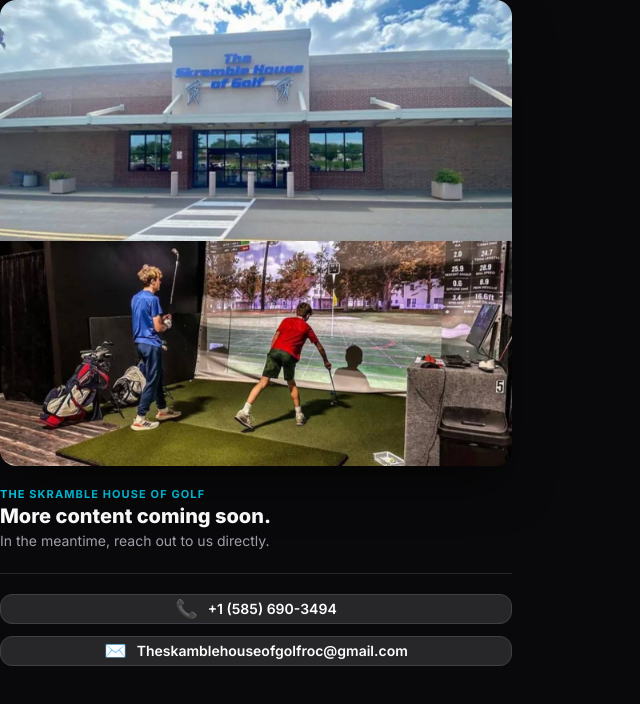
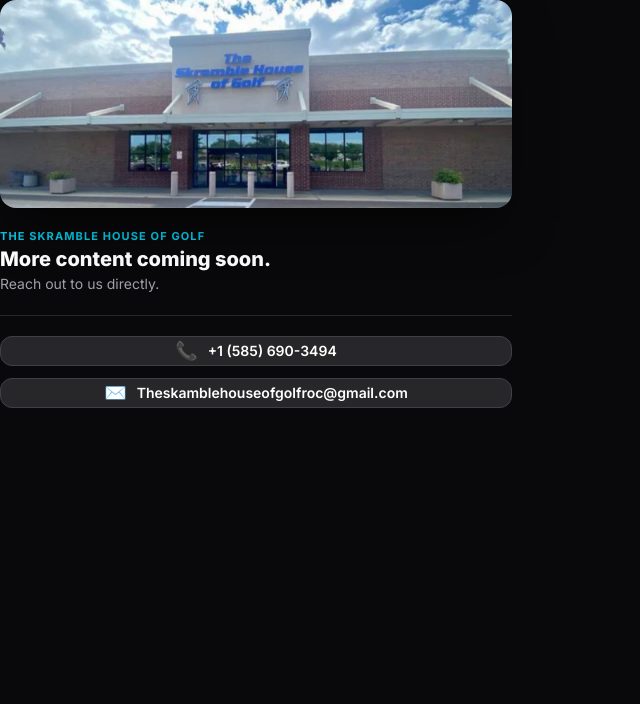
Before and after one commit to rickyhowcroft-dot/skramblehouse-westside, a Next.js app: page / in a window 1280 px wide. Shown: the top 704 px of the page, without its empty margins (0-640 px from the left). Built offline with nearby package versions, Linux system fonts and the light colour scheme.

Commit message:
fix: crop hero to storefront top portion, remove dark lower half

```diff
--- a/app/page.tsx
+++ b/app/page.tsx
@@ -6,14 +6,13 @@
       <div className="max-w-lg w-full mx-auto px-5 pt-6 pb-10 flex flex-col gap-5">
 
         {/* Hero image card */}
-        <div className="relative w-full rounded-2xl overflow-hidden shadow-2xl shadow-black/60">
+        <div className="relative w-full h-52 rounded-2xl overflow-hidden shadow-2xl shadow-black/60">
           <Image
             src="/storefront.jpg"
             alt="The Skramble House of Golf"
-            width={1080}
-            height={1080}
+            fill
             priority
-            className="w-full h-auto"
+            className="object-cover object-top"
           />
         </div>
 
@@ -26,7 +25,7 @@
             More content coming soon.
           </h1>
           <p className="text-sm text-zinc-400 leading-relaxed">
-            In the meantime, reach out to us directly.
+            Reach out to us directly.
           </p>
         </div>
 
```
